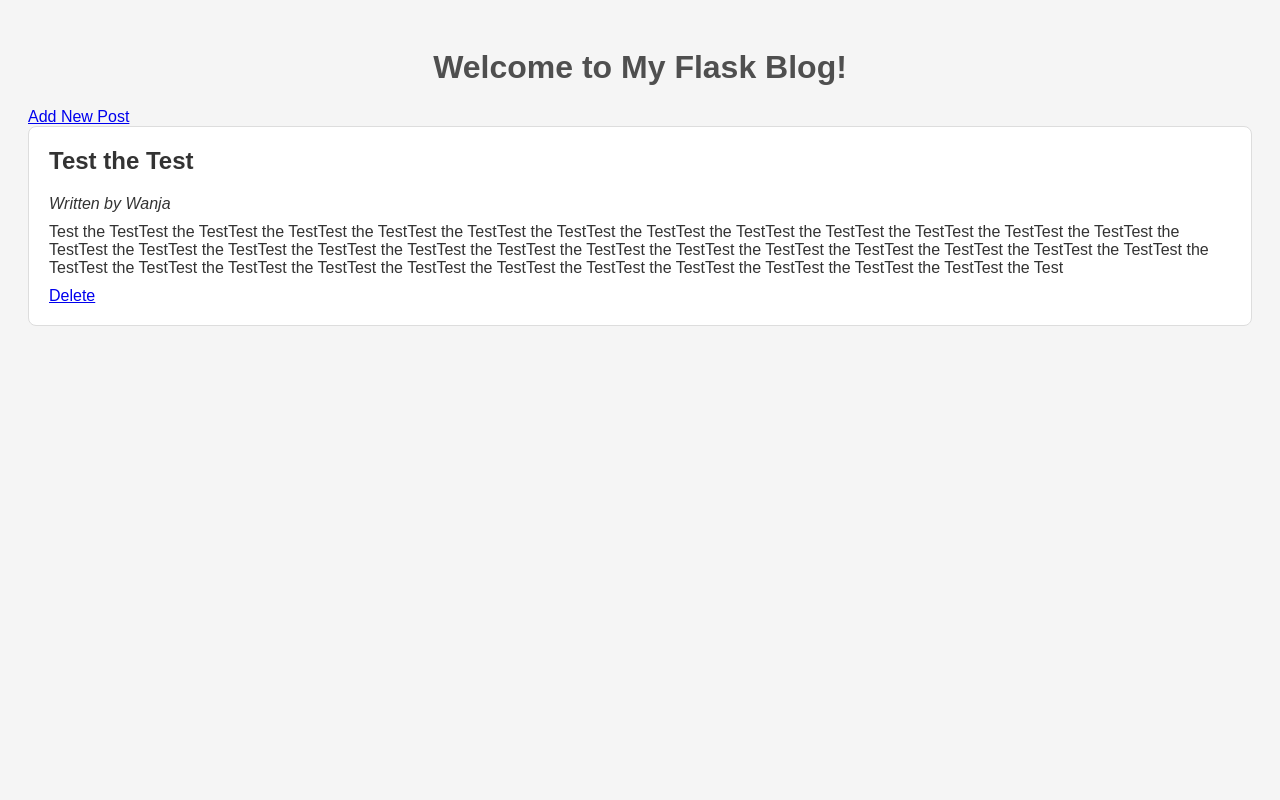
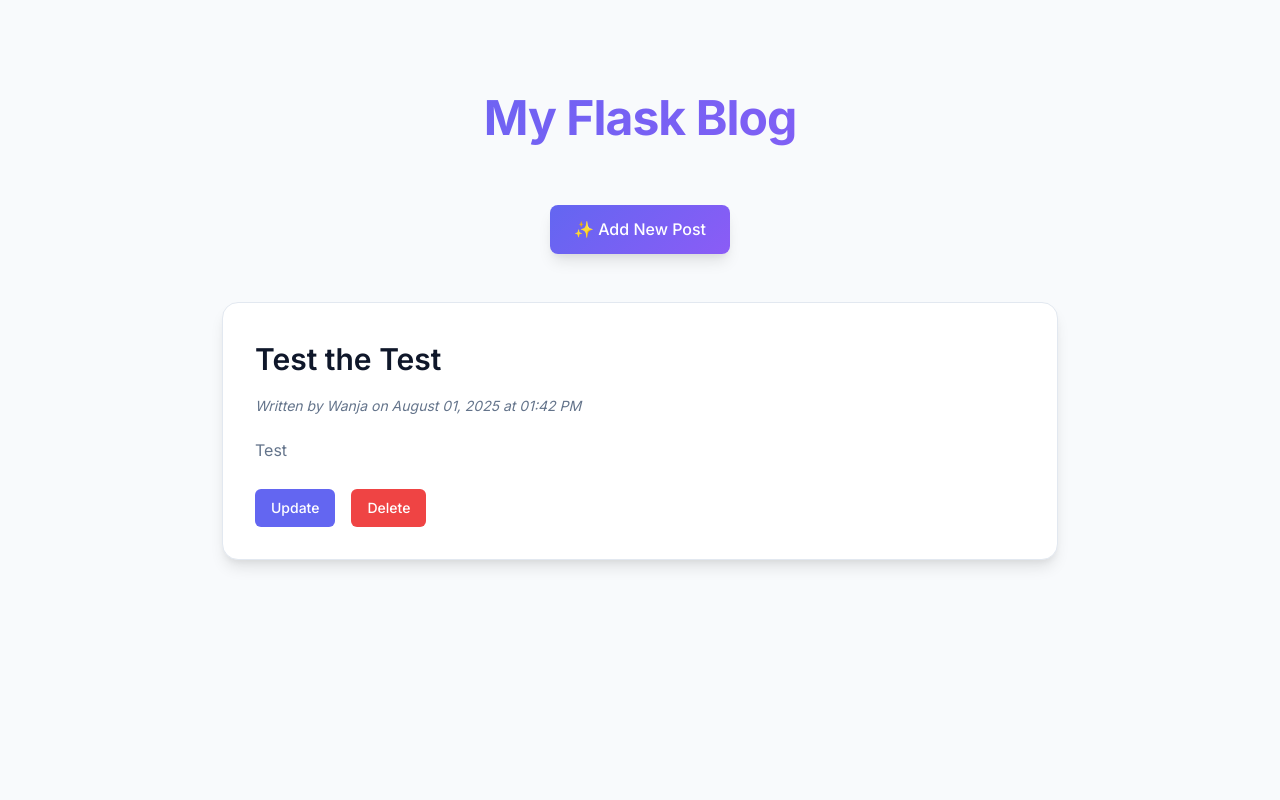
Before and after one commit to wbkay71/masterblog, a Flask app: page / in a window 1280 px wide. Run offline with Flask 3, Linux system fonts and the light colour scheme.

Commit message:
feat: Add timestamp to blog posts with date formatting
- Add created_at field to new posts with current timestamp
- Create dateformat template filter for readable date display
- Update index.html to show post creation date
- Remove unnecessary hover line effect from CSS

```diff
--- a/app.py
+++ b/app.py
@@ -1,7 +1,17 @@
 from flask import Flask, render_template, request, redirect, url_for
 import json
+from datetime import datetime
 
 app = Flask(__name__)
+
+
+@app.template_filter('dateformat')
+def dateformat(date_string):
+    """Convert date string to readable format"""
+    if date_string:
+        date_obj = datetime.strptime(date_string, '%Y-%m-%d %H:%M:%S')
+        return date_obj.strftime('%B %d, %Y at %I:%M %p')
+    return ''
 
 
 def load_blog_posts():
@@ -16,6 +26,13 @@ def save_blog_posts(posts):
     with open('blog_posts.json', 'w') as file:
         json.dump(posts, file, indent=4)
 
+def fetch_post_by_id(post_id):
+    """Find and return a post by its ID"""
+    blog_posts = load_blog_posts()
+    for post in blog_posts:
+        if post['id'] == post_id:
+            return post
+    return None
 
 @app.route('/')
 def index():
@@ -43,7 +60,8 @@ def add():
             'id': new_id,
             'author': request.form.get('author'),
             'title': request.form.get('title'),
-            'content': request.form.get('content')
+            'content': request.form.get('content'),
+            'created_at': datetime.now().strftime('%Y-%m-%d %H:%M:%S')
         }
 
         # Add new post to list
@@ -73,5 +91,35 @@ def delete(post_id):
     return redirect(url_for('index'))
 
 
+@app.route('/update/<int:post_id>', methods=['GET', 'POST'])
+def update(post_id):
+    # Fetch the blog posts from the JSON file
+    post = fetch_post_by_id(post_id)
+    if post is None:
+        # Post not found
+        return "Post not found", 404
+
+    if request.method == 'POST':
+        # Load all posts
+        blog_posts = load_blog_posts()
+
+        # Find and update the post
+        for p in blog_posts:
+            if p['id'] == post_id:
+                p['author'] = request.form.get('author')
+                p['title'] = request.form.get('title')
+                p['content'] = request.form.get('content')
+                break
+
+        # Save updated posts
+        save_blog_posts(blog_posts)
+
+        # Redirect back to index
+        return redirect(url_for('index'))
+
+    # Else, it's a GET request
+    # So display the update.html page
+    return render_template('update.html', post=post)
+
 if __name__ == '__main__':
     app.run(host="0.0.0.0", port=5001, debug=True)
--- a/blog_posts.json
+++ b/blog_posts.json
@@ -3,6 +3,7 @@
         "id": 1,
         "author": "Wanja",
         "title": "Test the Test",
-        "content": "Test the TestTest the TestTest the TestTest the TestTest the TestTest the TestTest the TestTest the TestTest the TestTest the TestTest the TestTest the TestTest the TestTest the TestTest the TestTest the TestTest the TestTest the TestTest the TestTest the TestTest the TestTest the TestTest the TestTest the TestTest the TestTest the TestTest the TestTest the TestTest the TestTest the TestTest the TestTest the TestTest the TestTest the TestTest the TestTest the TestTest the Test"
+        "content": "Test",
+        "created_at": "2025-08-01 13:42:53"
     }
 ]
--- a/static/style.css
+++ b/static/style.css
@@ -1,27 +1,282 @@
-body {
-    font-family: Arial, sans-serif;
-    background-color: #F5F5F5;
-    padding: 20px;
-    color: #333;
+/* Import Google Fonts */
+@import url('https://fonts.googleapis.com/css2?family=Inter:wght@300;400;500;600;700&display=swap');
+
+/* CSS Variables for easy customization */
+:root {
+    --primary-color: #6366f1;
+    --secondary-color: #8b5cf6;
+    --danger-color: #ef4444;
+    --success-color: #10b981;
+    --warning-color: #f59e0b;
+    --dark-bg: #0f172a;
+    --card-bg: #1e293b;
+    --text-primary: #f1f5f9;
+    --text-secondary: #94a3b8;
+    --border-color: #334155;
+    --shadow: 0 10px 15px -3px rgba(0, 0, 0, 0.1), 0 4px 6px -2px rgba(0, 0, 0, 0.05);
+    --shadow-lg: 0 20px 25px -5px rgba(0, 0, 0, 0.1), 0 10px 10px -5px rgba(0, 0, 0, 0.04);
 }
 
-h1 {
-    text-align: center;
-    color: #4F4F4F;
+/* Reset and base styles */
+* {
+    margin: 0;
+    padding: 0;
+    box-sizing: border-box;
 }
 
-.post {
-    background-color: #FFF;
-    border: 1px solid #DDD;
-    padding: 20px;
-    margin-bottom: 20px;
-    border-radius: 8px;
+body {
+    font-family: 'Inter', -apple-system, BlinkMacSystemFont, 'Segoe UI', sans-serif;
+    background-color: var(--dark-bg);
+    color: var(--text-primary);
+    line-height: 1.6;
+    min-height: 100vh;
 }
 
-.post h2 {
-    margin-top: 0;
+/* Container */
+.container {
+    max-width: 900px;
+    margin: 0 auto;
+    padding: 2rem;
+}
+
+/* Header styles */
+h1 {
+    font-size: 3rem;
+    font-weight: 700;
+    text-align: center;
+    margin: 3rem 0;
+    background: linear-gradient(135deg, var(--primary-color) 0%, var(--secondary-color) 100%);
+    -webkit-background-clip: text;
+    -webkit-text-fill-color: transparent;
+    background-clip: text;
+    letter-spacing: -0.02em;
+}
+
+h2 {
+    font-size: 1.875rem;
+    font-weight: 600;
+    margin-bottom: 0.5rem;
+    color: var(--text-primary);
+}
+
+/* Navigation area */
+.nav-area {
+    display: flex;
+    justify-content: center;
+    margin-bottom: 3rem;
+}
+
+/* Add post link styled as button */
+.add-post-link {
+    display: inline-flex;
+    align-items: center;
+    padding: 0.75rem 1.5rem;
+    background: linear-gradient(135deg, var(--primary-color), var(--secondary-color));
+    color: white;
+    text-decoration: none;
+    border-radius: 0.5rem;
+    font-weight: 500;
+    transition: all 0.3s ease;
+    box-shadow: var(--shadow);
+}
+
+.add-post-link:hover {
+    transform: translateY(-2px);
+    box-shadow: var(--shadow-lg);
+}
+
+/* Post card styles */
+.post {
+    background-color: var(--card-bg);
+    border: 1px solid var(--border-color);
+    border-radius: 1rem;
+    padding: 2rem;
+    margin-bottom: 2rem;
+    transition: all 0.3s ease;
+    box-shadow: var(--shadow);
+}
+
+.post:hover {
+    transform: translateY(-4px);
+    box-shadow: var(--shadow-lg);
+    border-color: var(--primary-color);
 }
 
 .post p {
-    margin: 10px 0;
+    color: var(--text-secondary);
+    margin-bottom: 1rem;
+    line-height: 1.8;
 }
+
+.post em {
+    color: var(--text-secondary);
+    font-size: 0.875rem;
+}
+
+/* Button styles */
+.post-actions {
+    margin-top: 1.5rem;
+    display: flex;
+    gap: 1rem;
+}
+
+.update-button,
+.delete-button {
+    padding: 0.5rem 1rem;
+    text-decoration: none;
+    border-radius: 0.375rem;
+    font-size: 0.875rem;
+    font-weight: 500;
+    transition: all 0.2s ease;
+    display: inline-block;
+}
+
+.update-button {
+    background-color: var(--primary-color);
+    color: white;
+}
+
+.update-button:hover {
+    background-color: #4f46e5;
+    transform: translateY(-1px);
+}
+
+.delete-button {
+    background-color: var(--danger-color);
+    color: white;
+}
+
+.delete-button:hover {
+    background-color: #dc2626;
+    transform: translateY(-1px);
+}
+
+/* Form styles */
+form {
+    background-color: var(--card-bg);
+    border: 1px solid var(--border-color);
+    border-radius: 1rem;
+    padding: 2rem;
+    box-shadow: var(--shadow);
+}
+
+.form-group {
+    margin-bottom: 1.5rem;
+}
+
+label {
+    display: block;
+    margin-bottom: 0.5rem;
+    font-weight: 500;
+    color: var(--text-primary);
+}
+
+input[type="text"],
+textarea {
+    width: 100%;
+    padding: 0.75rem 1rem;
+    background-color: var(--dark-bg);
+    border: 1px solid var(--border-color);
+    border-radius: 0.5rem;
+    color: var(--text-primary);
+    font-family: inherit;
+    font-size: 1rem;
+    transition: all 0.2s ease;
+}
+
+input[type="text"]:focus,
+textarea:focus {
+    outline: none;
+    border-color: var(--primary-color);
+    box-shadow: 0 0 0 3px rgba(99, 102, 241, 0.1);
+}
+
+textarea {
+    resize: vertical;
+    min-height: 150px;
+}
+
+/* Submit button */
+button[type="submit"] {
+    background: linear-gradient(135deg, var(--primary-color), var(--secondary-color));
+    color: white;
+    padding: 0.75rem 2rem;
+    border: none;
+    border-radius: 0.5rem;
+    font-weight: 500;
+    font-size: 1rem;
+    cursor: pointer;
+    transition: all 0.3s ease;
+    margin-right: 1rem;
+}
+
+button[type="submit"]:hover {
+    transform: translateY(-2px);
+    box-shadow: var(--shadow-lg);
+}
+
+/* Cancel link in forms */
+form a {
+    color: var(--text-secondary);
+    text-decoration: none;
+    padding: 0.75rem 1.5rem;
+    display: inline-block;
+    transition: color 0.2s ease;
+}
+
+form a:hover {
+    color: var(--text-primary);
+}
+
+/* Animation for page load */
+@keyframes fadeIn {
+    from {
+        opacity: 0;
+        transform: translateY(20px);
+    }
+    to {
+        opacity: 1;
+        transform: translateY(0);
+    }
+}
+
+.post,
+form {
+    animation: fadeIn 0.5s ease-out;
+}
+
+/* Responsive design */
+@media (max-width: 768px) {
+    h1 {
+        font-size: 2rem;
+    }
+
+    .container {
+        padding: 1rem;
+    }
+
+    .post {
+        padding: 1.5rem;
+    }
+
+    .post-actions {
+        flex-direction: column;
+    }
+
+    .update-button,
+    .delete-button {
+        width: 100%;
+        text-align: center;
+    }
+}
+
+/* Light mode (optional - you can toggle this with JavaScript) */
+@media (prefers-color-scheme: light) {
+    :root {
+        --dark-bg: #f8fafc;
+        --card-bg: #ffffff;
+        --text-primary: #0f172a;
+        --text-secondary: #64748b;
+        --border-color: #e2e8f0;
+    }
+}
--- a/templates/index.html
+++ b/templates/index.html
@@ -7,18 +7,28 @@
     <link rel="stylesheet" href="{{ url_for('static', filename='style.css') }}">
 </head>
 <body>
-    <h1>Welcome to My Flask Blog!</h1>
+    <div class="container">
+        <h1>My Flask Blog</h1>
 
-    <a href="{{ url_for('add') }}" class="add-post-link">Add New Post</a>
+        <div class="nav-area">
+            <a href="{{ url_for('add') }}" class="add-post-link">✨ Add New Post</a>
+        </div>
 
         {% for post in posts %}
         <div class="post">
             <h2>{{ post.title }}</h2>
-        <p><em>Written by {{ post.author }}</em></p>
+            <p><em>Written by {{ post.author }}
+                {% if post.created_at %}
+                on {{ post.created_at|dateformat }}
+                {% endif %}
+            </em></p>
             <p>{{ post.content }}</p>
+            <div class="post-actions">
+                <a href="{{ url_for('update', post_id=post.id) }}" class="update-button">Update</a>
                 <a href="{{ url_for('delete', post_id=post.id) }}" class="delete-button">Delete</a>
             </div>
+        </div>
         {% endfor %}
-
+    </div>
 </body>
 </html>
```
Also changed, not shown: templates/update.html (added, +34 -0 lines). Lines whose indentation alone changed are shown as unchanged.
